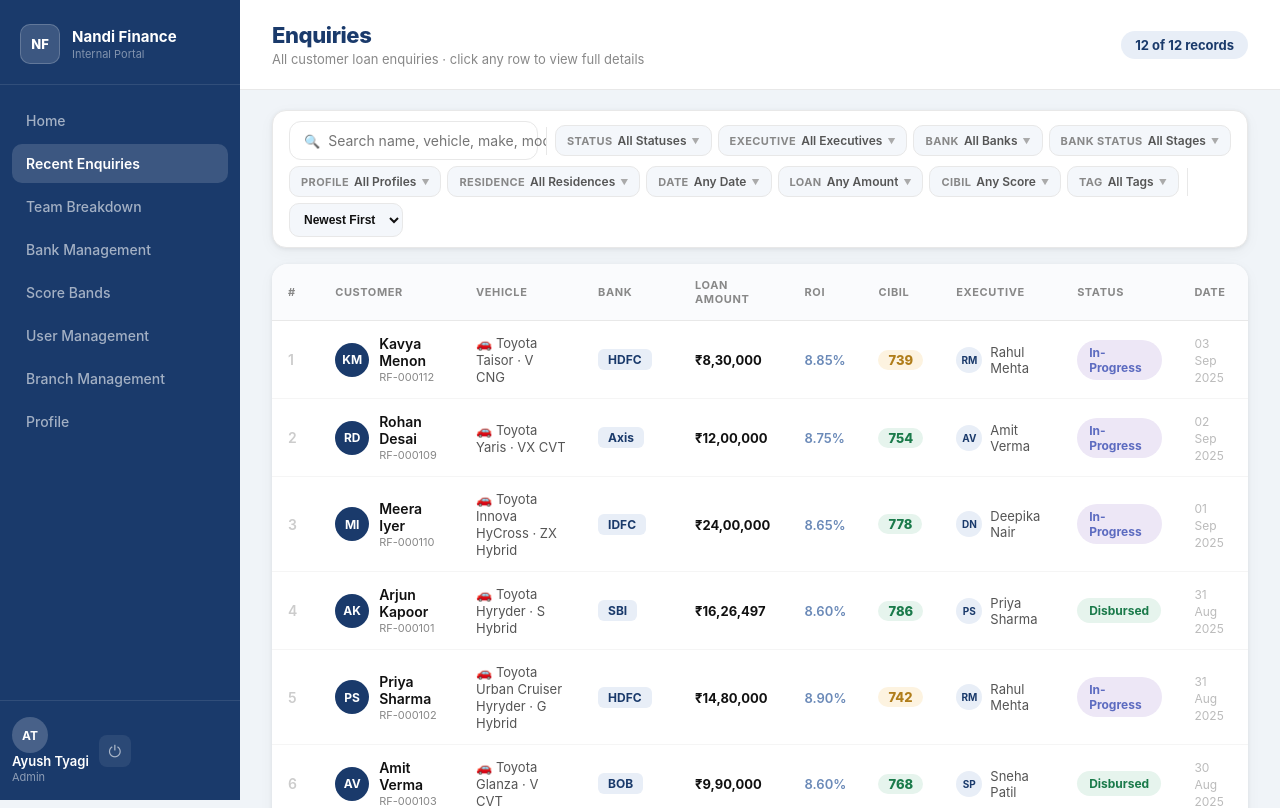
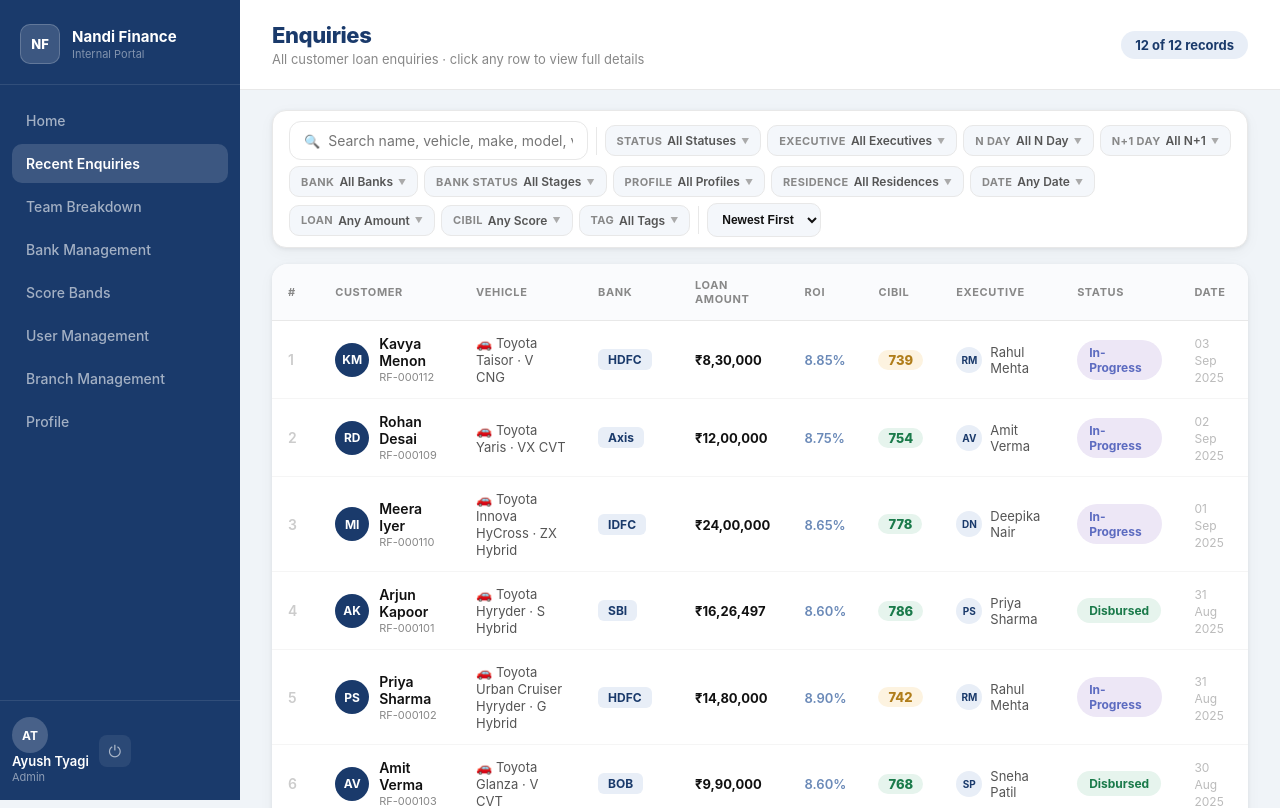
Before and after one commit to shoryataneja/finance-mockup, a React (Vite) app: page /enquiries in a window 1280 px wide. Shown: the top 808 px of the page. Built offline with nearby package versions, Linux system fonts and the light colour scheme.

Commit message:
feat(enquiries): add N Day / N+1 Day status filters with Not Filled option

```diff
--- a/src/pages/Enquiries.jsx
+++ b/src/pages/Enquiries.jsx
@@ -49,10 +49,19 @@ function multiLabel(arr, placeholder) {
   if (!arr.length) return placeholder;
   return arr.length === 1 ? arr[0] : `${arr[0]} +${arr.length - 1}`;
 }
+function mergeUpdates(base) {
+  try {
+    const updates = JSON.parse(localStorage.getItem('enq_updates') || '{}');
+    return base.map(e => ({ ...e, ...(updates[e.id] || {}) }));
+  } catch {
+    return base;
+  }
+}
 
 const INIT_FILTERS = {
   query: '', statuses: [], executives: [], banks: [], bankStages: [],
   profiles: [], residences: [],
+  nDayStatuses: [], nPlus1Statuses: [],
   dateFrom: '', dateTo: '',
   loanMin: '', loanMax: '',
   cibilMin: '', cibilMax: '',
@@ -78,6 +87,8 @@ export default function EnquiriesPage() {
     if (filters.banks.length) n++;
     if (filters.profiles.length) n++;
     if (filters.residences.length) n++;
+    if (filters.nDayStatuses.length) n++;
+    if (filters.nPlus1Statuses.length) n++;
     if (filters.dateFrom || filters.dateTo) n++;
     if (filters.loanMin || filters.loanMax) n++;
     if (filters.cibilMin || filters.cibilMax) n++;
@@ -87,7 +98,7 @@ export default function EnquiriesPage() {
   }, [filters]);
 
   const filtered = useMemo(() => {
-    let list = [...ENQUIRIES];
+    let list = mergeUpdates([...ENQUIRIES]);
     if (filters.query) {
       const q = filters.query.toLowerCase();
       list = list.filter(e =>
@@ -99,6 +110,8 @@ export default function EnquiriesPage() {
       );
     }
     if (filters.statuses.length)   list = list.filter(e => filters.statuses.includes(e.status));
+    if (filters.nDayStatuses.length) list = list.filter(e => filters.nDayStatuses.includes((e.nDayStatus || '').trim() || 'Not Filled'));
+    if (filters.nPlus1Statuses.length) list = list.filter(e => filters.nPlus1Statuses.includes((e.nPlus1DayStatus || '').trim() || 'Not Filled'));
     if (filters.executives.length) list = list.filter(e => filters.executives.includes(e.executive));
     if (filters.banks.length)      list = list.filter(e => filters.banks.includes(e.bank));
     if (filters.profiles.length)   list = list.filter(e => filters.profiles.includes(e.profile));
@@ -125,6 +138,9 @@ export default function EnquiriesPage() {
     return list;
   }, [filters]);
 
+  const ndOptions = ['Not Filled', ...Array.from(new Set(mergeUpdates([...ENQUIRIES]).map(e => (e.nDayStatus || '').trim()).filter(Boolean)))];
+  const n1Options = ['Not Filled', ...Array.from(new Set(mergeUpdates([...ENQUIRIES]).map(e => (e.nPlus1DayStatus || '').trim()).filter(Boolean)))];
+
   const handleRowContextMenu = (e, id) => {
     e.preventDefault();
     setTagPopover({ id, x: e.clientX, y: e.clientY });
@@ -137,7 +153,7 @@ export default function EnquiriesPage() {
           <div className="enq-page-title">Enquiries</div>
           <div className="enq-page-sub">All customer loan enquiries · click any row to view full details</div>
         </div>
-        <div className="enq-count-badge">{filtered.length} of {ENQUIRIES.length} records</div>
+        <div className="enq-count-badge">{filtered.length} of {mergeUpdates([...ENQUIRIES]).length} records</div>
       </div>
 
       <div className="enq-body">
@@ -173,6 +189,24 @@ export default function EnquiriesPage() {
             onToggle={v => toggleArr('executives', v)}
             display={multiLabel(filters.executives, 'All Executives')}
             active={filters.executives.length > 0}
+          />
+
+          <DropSelect
+            label="N Day"
+            options={ndOptions}
+            selected={filters.nDayStatuses}
+            onToggle={v => toggleArr('nDayStatuses', v)}
+            display={multiLabel(filters.nDayStatuses, 'All N Day')}
+            active={filters.nDayStatuses.length > 0}
+          />
+
+          <DropSelect
+            label="N+1 Day"
+            options={n1Options}
+            selected={filters.nPlus1Statuses}
+            onToggle={v => toggleArr('nPlus1Statuses', v)}
+            display={multiLabel(filters.nPlus1Statuses, 'All N+1')}
+            active={filters.nPlus1Statuses.length > 0}
           />
 
           <DropSelect
```
